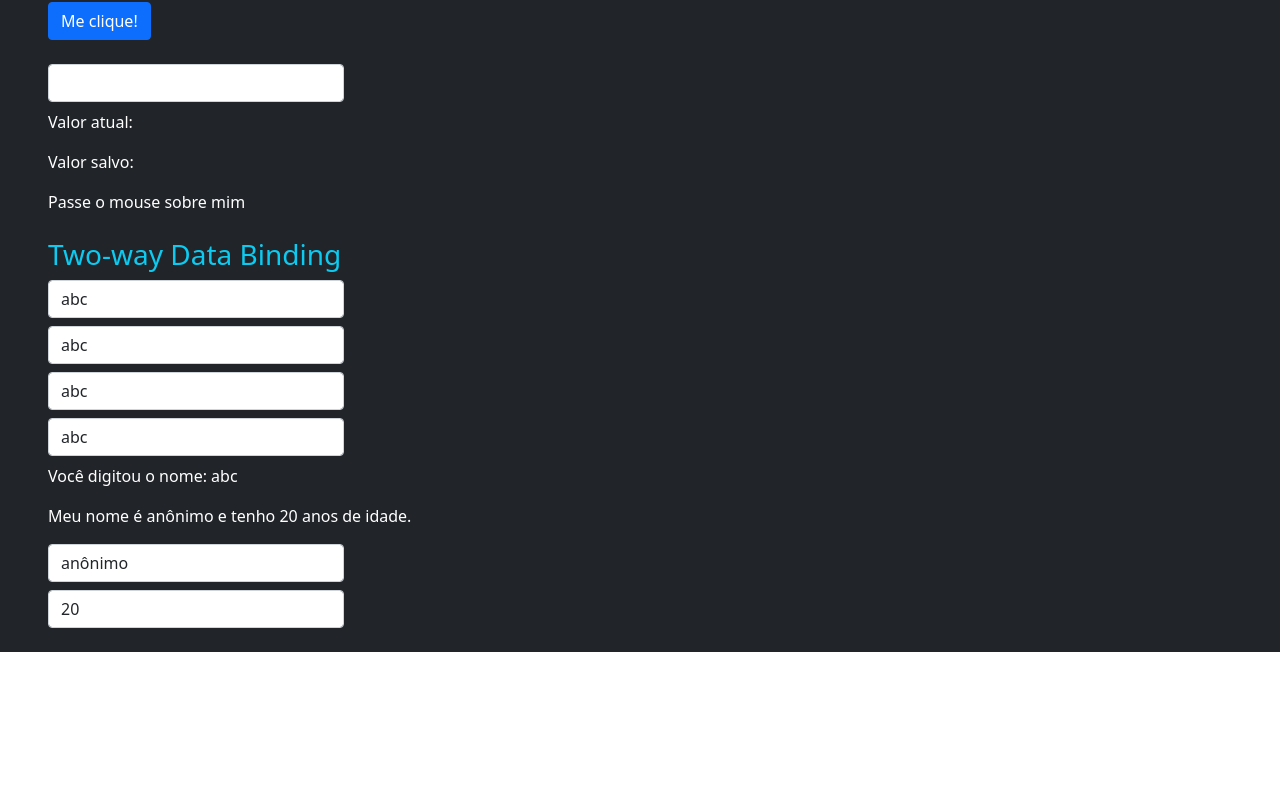
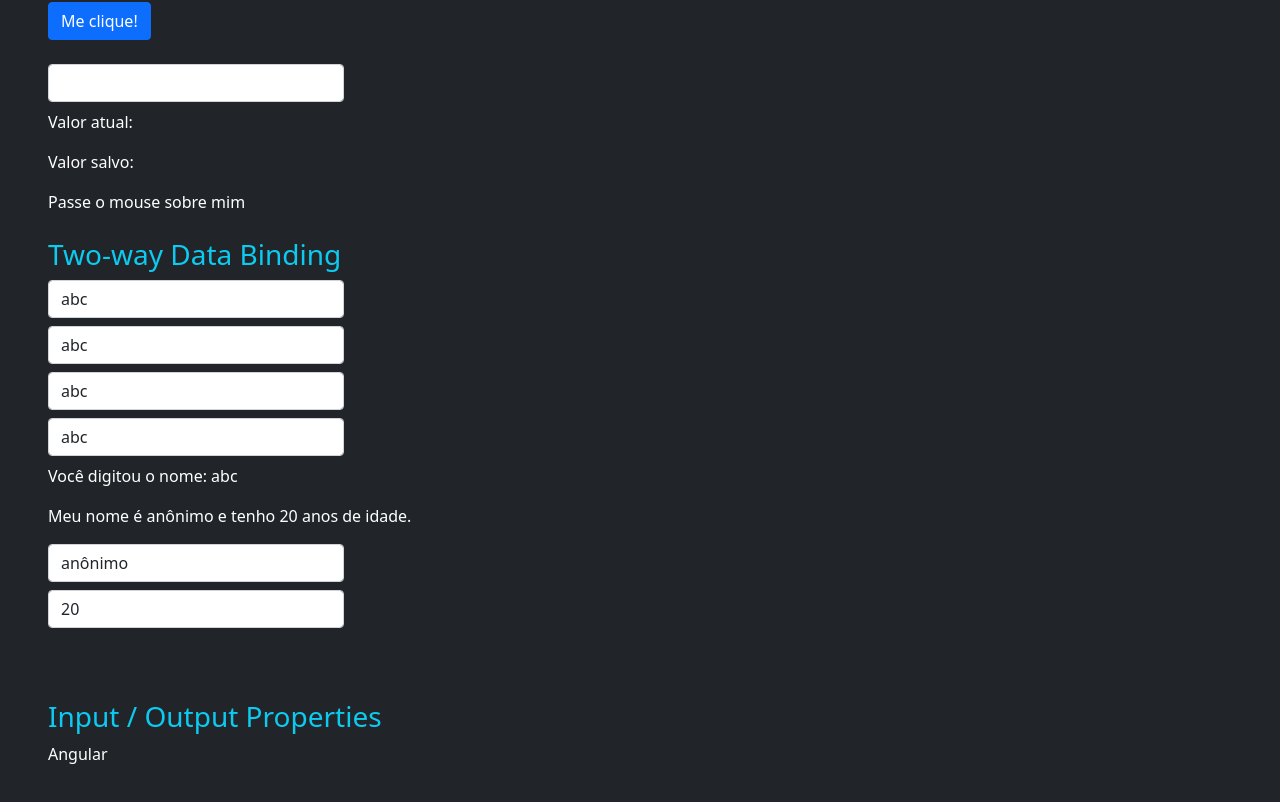
Before and after one commit to rodolfoHOk/loiane-training.curso-angular, an Angular app in the folder data-binding/: page / in a window 1280 px wide. Shown: the part 1508-2310 px from the top of the page. Before the commit the page ends 2160 px from the top, so only its background shows below. Built offline with nearby package versions, Linux system fonts and the light colour scheme.

Commit message:
input property

```diff
--- a/data-binding/src/app/app.module.ts
+++ b/data-binding/src/app/app.module.ts
@@ -6,9 +6,10 @@ import { DataBindingComponent } from './data-binding/data-binding.component';
 import { BrowserAnimationsModule } from '@angular/platform-browser/animations';
 import { FormsModule } from '@angular/forms';
 import { MeuFormModule } from './meu-form/meu-form.module';
+import { InputPropertyComponent } from './input-property/input-property.component';
 
 @NgModule({
-  declarations: [AppComponent, DataBindingComponent],
+  declarations: [AppComponent, DataBindingComponent, InputPropertyComponent],
   imports: [BrowserModule, BrowserAnimationsModule, FormsModule, MeuFormModule],
   providers: [],
   bootstrap: [AppComponent],
--- a/data-binding/src/app/data-binding/data-binding.component.html
+++ b/data-binding/src/app/data-binding/data-binding.component.html
@@ -118,3 +118,13 @@
 
   <app-meu-form></app-meu-form>
 </section>
+
+<section
+  class="px-5 py-4 bg-dark text-white property-binding d-flex flex-column"
+>
+  <article class="mt-4">
+    <h3 class="text-info">Input / Output Properties</h3>
+
+    <app-curso [nome]="nomeDoCurso"></app-curso>
+  </article>
+</section>
--- a/data-binding/src/app/data-binding/data-binding.component.ts
+++ b/data-binding/src/app/data-binding/data-binding.component.ts
@@ -28,6 +28,8 @@ export class DataBindingComponent {
     idade: 20,
   };
 
+  nomeDoCurso: string = 'Angular';
+
   getValor() {
     return 1;
   }
--- /dev/null
+++ b/data-binding/src/app/input-property/input-property.component.html
@@ -0,0 +1 @@
+<p>{{ nomeCurso }}</p>
```
Also changed, not shown: data-binding/src/app/input-property/input-property.component.ts (added, +12 -0 lines), data-binding/src/app/input-property/input-property.component.css (added), 1 other file (tests, documents, lock files or other folders).
